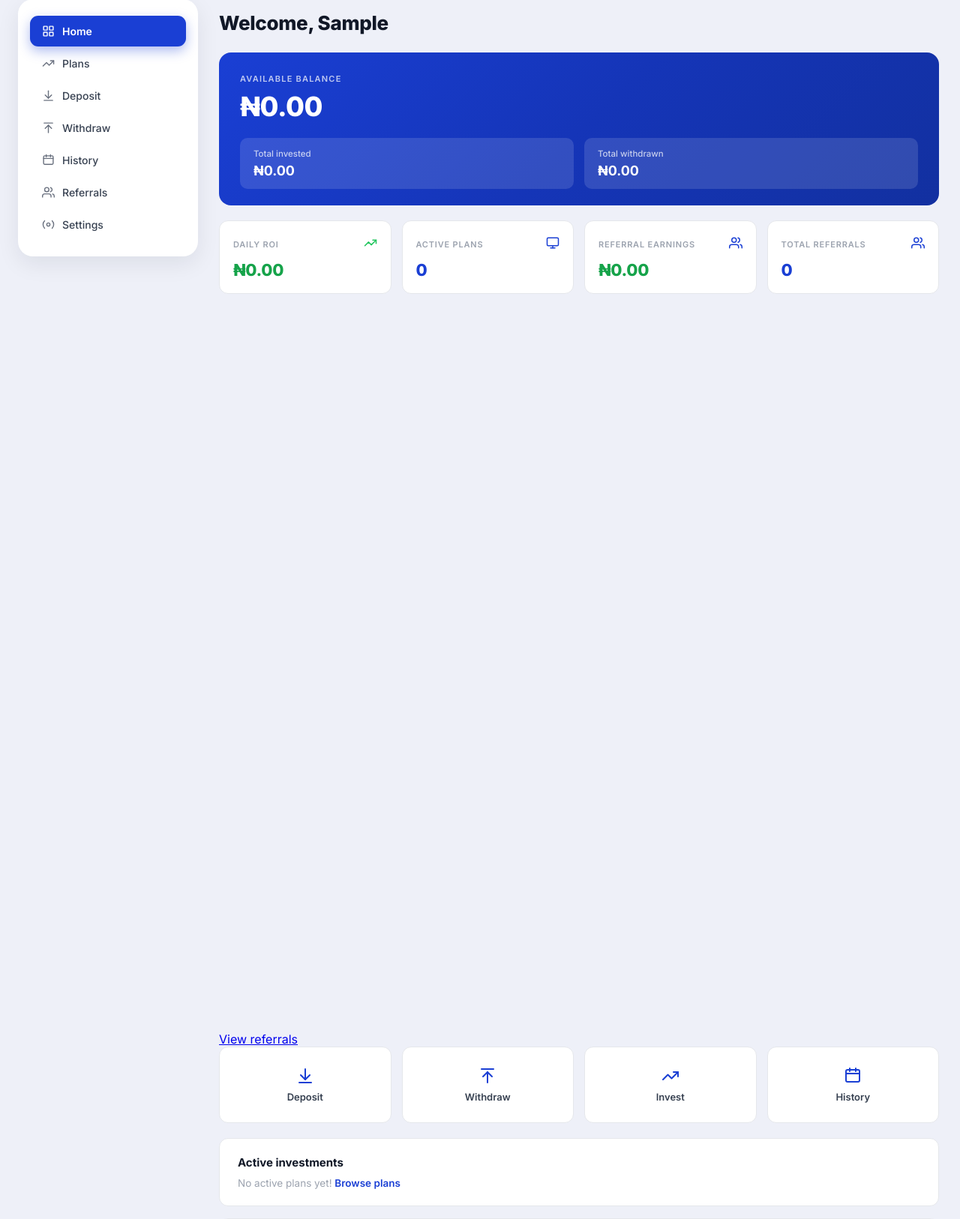
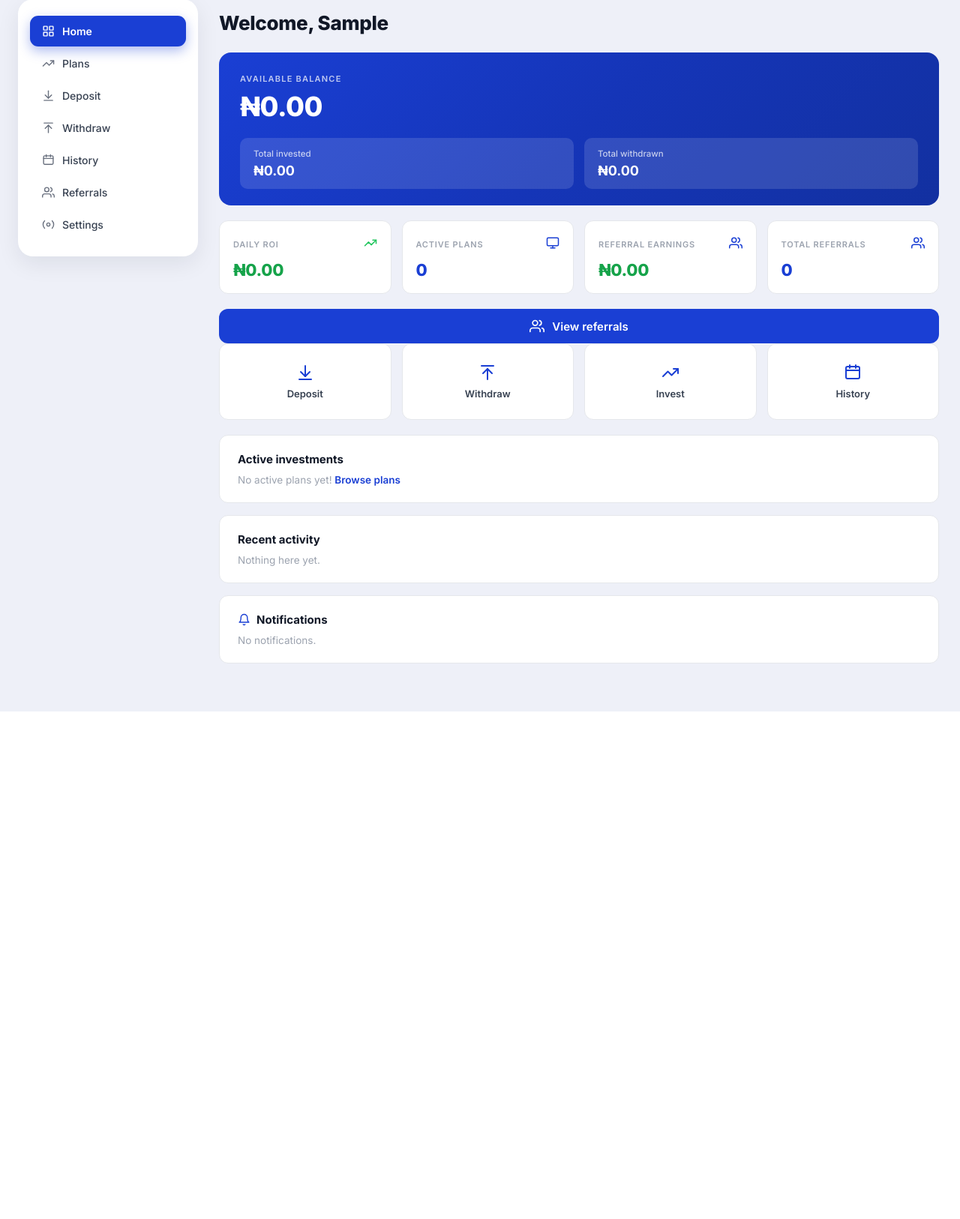
Before and after one commit to SAMUELNNAJI/PONZI-SCHEME, a Django app: page /dashboard in a window 1280 px wide. Shown: the part 85-1711 px from the top of the page at 75% size. After the commit the page ends 1034 px from the top, so only its background shows below. Run offline with Django 5.2, Linux system fonts and the light colour scheme; the visitor is signed in with stand-in values (Sample User, id 1); data comes from the database, SQL or seed files in the repository; data that the repository does not hold is empty.

Commit message:
Add CSS for View referrals button (was invisible, causing blank space)

```diff
--- a/static/dashboard.css
+++ b/static/dashboard.css
@@ -1849,3 +1849,22 @@ body {
   font-size: 11px;
   color: #999;
 }
+
+/* ── View referrals button ── */
+.view-referrals-btn {
+  display: flex;
+  align-items: center;
+  justify-content: center;
+  gap: 10px;
+  margin: 18px 0 0;
+  padding: 13px 22px;
+  border-radius: 12px;
+  background: #1a3fd4;
+  color: #fff;
+  font-size: 15px;
+  font-weight: 600;
+  text-decoration: none;
+  transition: background 0.2s;
+}
+.view-referrals-btn:hover { background: #1632a8; }
+.view-referrals-btn svg { width: 20px; height: 20px; stroke: #fff; }
```
